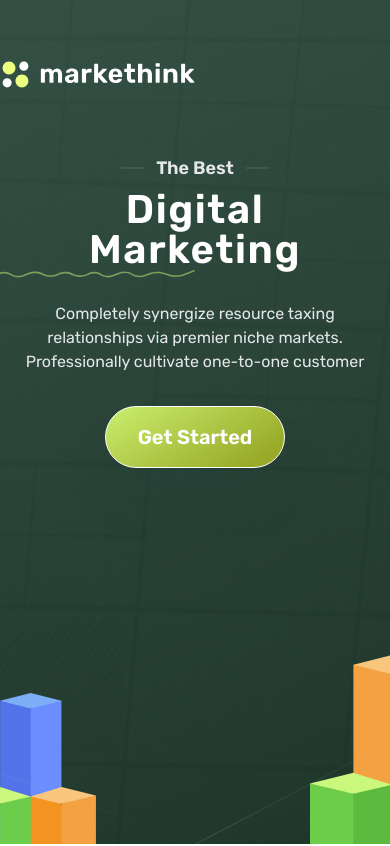
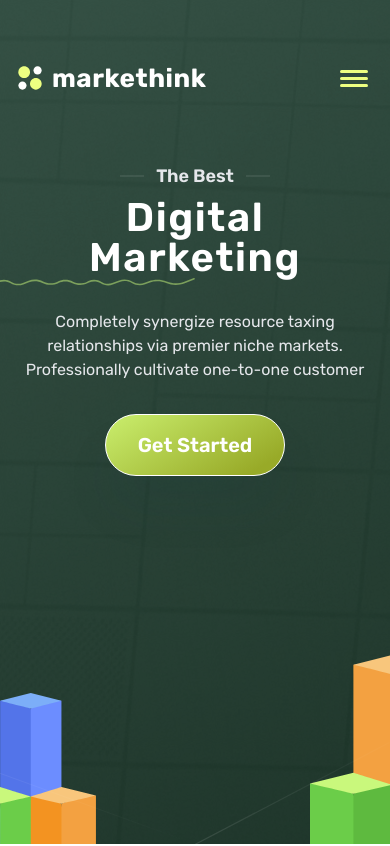
Before and after one commit to Nifilat/marketthink-digital-marketing, a Next.js app: page / in a window 390 px wide. Shown: the top 846 px of the page. Built offline with nearby package versions, Linux system fonts and the light colour scheme.

Commit message:
feat: Implement mobile navigation in HeroSection with Hamburger and Close icons for improved user experience

```diff
--- a/src/app/components/HeroSection.tsx
+++ b/src/app/components/HeroSection.tsx
@@ -1,6 +1,13 @@
+"use client"
 import Image from 'next/image';
+import Logo from './Icons/Logo';
+import React, { useState } from 'react';
+import HamburgerIcon from './Icons/HamburgerIcon';
+import CloseIcon from './Icons/CloseIcon';
 
 export default function HeroSection() {
+  const [mobileMenuOpen, setMobileMenuOpen] = useState(false);
+
   return (
     <section
       className="relative w-full min-h-screen flex flex-col items-center pt-[58px] overflow-hidden bg-no-repeat bg-cover font-[Rubik]"
@@ -34,8 +41,12 @@ export default function HeroSection() {
         aria-hidden
       />
       {/* Header and nav */}
-      <header className="w-full max-w-7xl flex justify-between items-center md:px-8 z-30">
-        <img src="/assets/svgs/logo.svg" alt="Marketthink Logo" className="h-8 md:h-10" />
+      <header className="w-full max-w-7xl flex justify-between items-center px-4 md:px-8 z-30">
+        <div className="flex items-center gap-2 md:gap-3">
+          <Logo className="h-7 md:h-10 w-7 md:w-8" />
+          <span className="text-white text-[26px] md:text-2xl font-bold tracking-[0.02em]">markethink</span>
+        </div>
+        {/* Desktop nav */}
         <nav className="hidden md:flex gap-8 lg:gap-12 text-white font-normal text-base">
           <a href="#features" className="hover:underline">Features</a>
           <a href="#pricing" className="hover:underline">Pricing</a>
@@ -43,12 +54,48 @@ export default function HeroSection() {
           <a href="#contact" className="hover:underline">Contact Us</a>
         </nav>
         <button
-          className="hidden md:block rounded-full border border-[#EDFF8166] bg-[#FFFFFF1A] text-white font-medium text-base px-6 py-2 md:px-8 md:py-3 lg:px-10 lg:py-3 shadow-sm transition hover:scale-105"
-          style={{ borderRadius: '116px', borderWidth: 1 }}
+          className="hidden md:block rounded-full border border-[#EDFF8166] bg-white/10 text-white font-medium text-base px-6 py-3 shadow-sm cursor-pointer transition hover:scale-105 md:px-6 md:py-3 lg:px-8 lg:py-3"
         >
           Free Trial
         </button>
+        {/* Hamburger menu button for mobile */}
+        <button
+          className="md:hidden flex justify-center items-center w-10 h-10 rounded focus:outline-none focus:ring-2 focus:ring-white"
+          aria-label="Open menu"
+          onClick={() => setMobileMenuOpen((open) => !open)}
+        >
+          <HamburgerIcon />
+        </button>
       </header>
+      {/* Mobile sidebar nav */}
+      {mobileMenuOpen && (
+        <div className="fixed inset-0 z-50 md:hidden">
+          {/* Sidebar */}
+          <div
+            className="fixed top-0 right-0 h-full w-4/5 max-w-xs bg-[#1A2B22]/80 shadow-2xl transition-transform duration-300 ease-in-out z-50 backdrop-blur-sm"
+          >
+            <button
+              className="absolute top-5 right-5 flex items-center justify-center w-10 h-10 rounded-full bg-[#EDFF81] hover:bg-[#d6ff7e] transition focus:outline-none"
+              aria-label="Close menu"
+              onClick={() => setMobileMenuOpen(false)}
+            >
+              <CloseIcon />
+            </button>
+            <nav className="flex flex-col gap-8 text-white font-normal text-base items-center mt-24">
+              <a href="#features" onClick={() => setMobileMenuOpen(false)} className="hover:underline">Features</a>
+              <a href="#pricing" onClick={() => setMobileMenuOpen(false)} className="hover:underline">Pricing</a>
+              <a href="#about" onClick={() => setMobileMenuOpen(false)} className="hover:underline">About</a>
+              <a href="#contact" onClick={() => setMobileMenuOpen(false)} className="hover:underline">Contact Us</a>
+              <button
+                className="mt-8 rounded-full border border-[#EDFF8166] bg-white/10 text-white font-medium text-lg px-8 py-3 shadow-sm transition hover:scale-105 cursor-pointer"
+                onClick={() => setMobileMenuOpen(false)}
+              >
+                Free Trial
+              </button>
+            </nav>
+          </div>
+        </div>
+      )}
       {/* Hero content */}
       <div className="relative z-30 flex flex-col items-center justify-center text-center mt-16 md:mt-28 px-4">
         {/* Horizontal lines and subtitle */}
```
